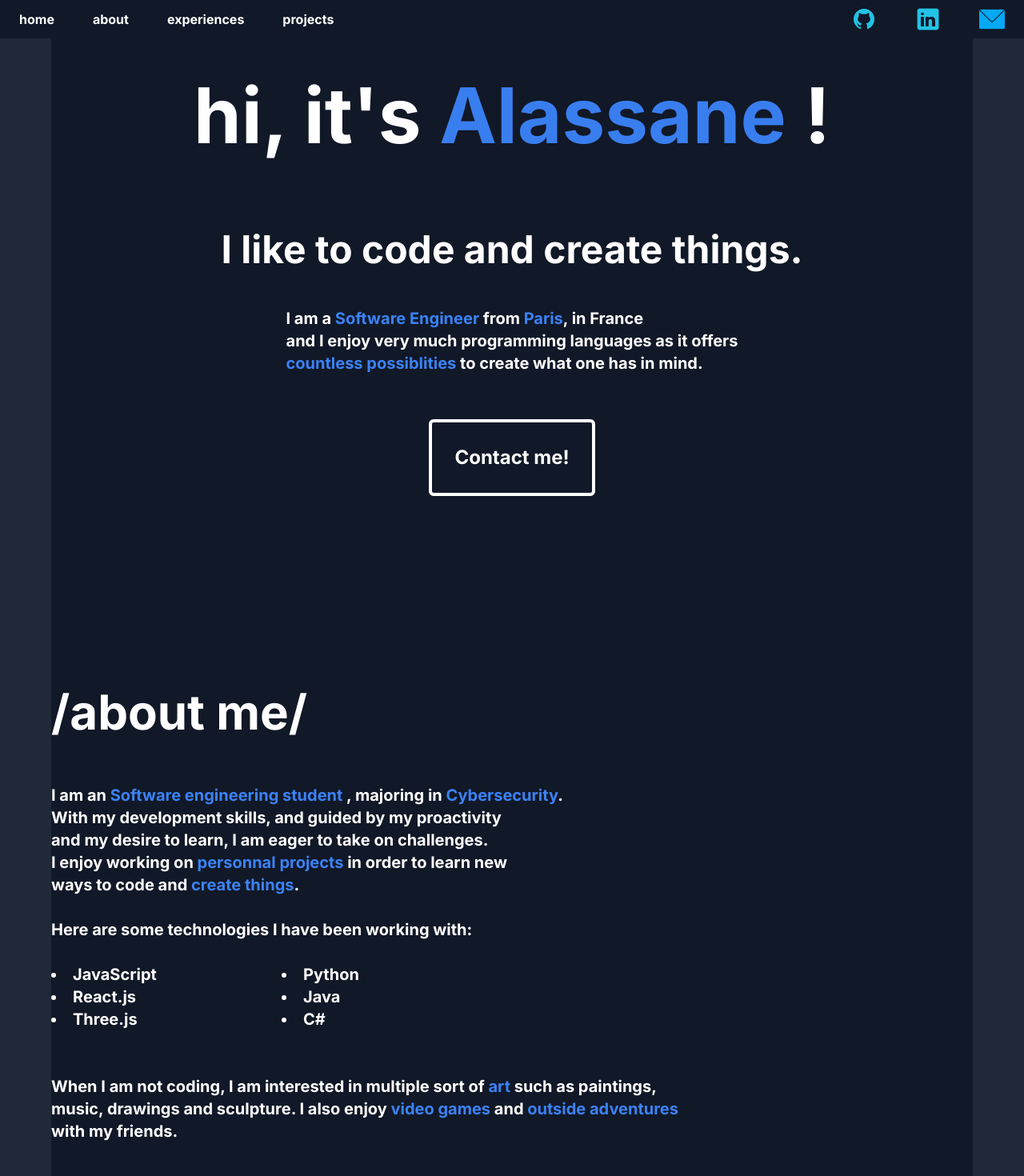
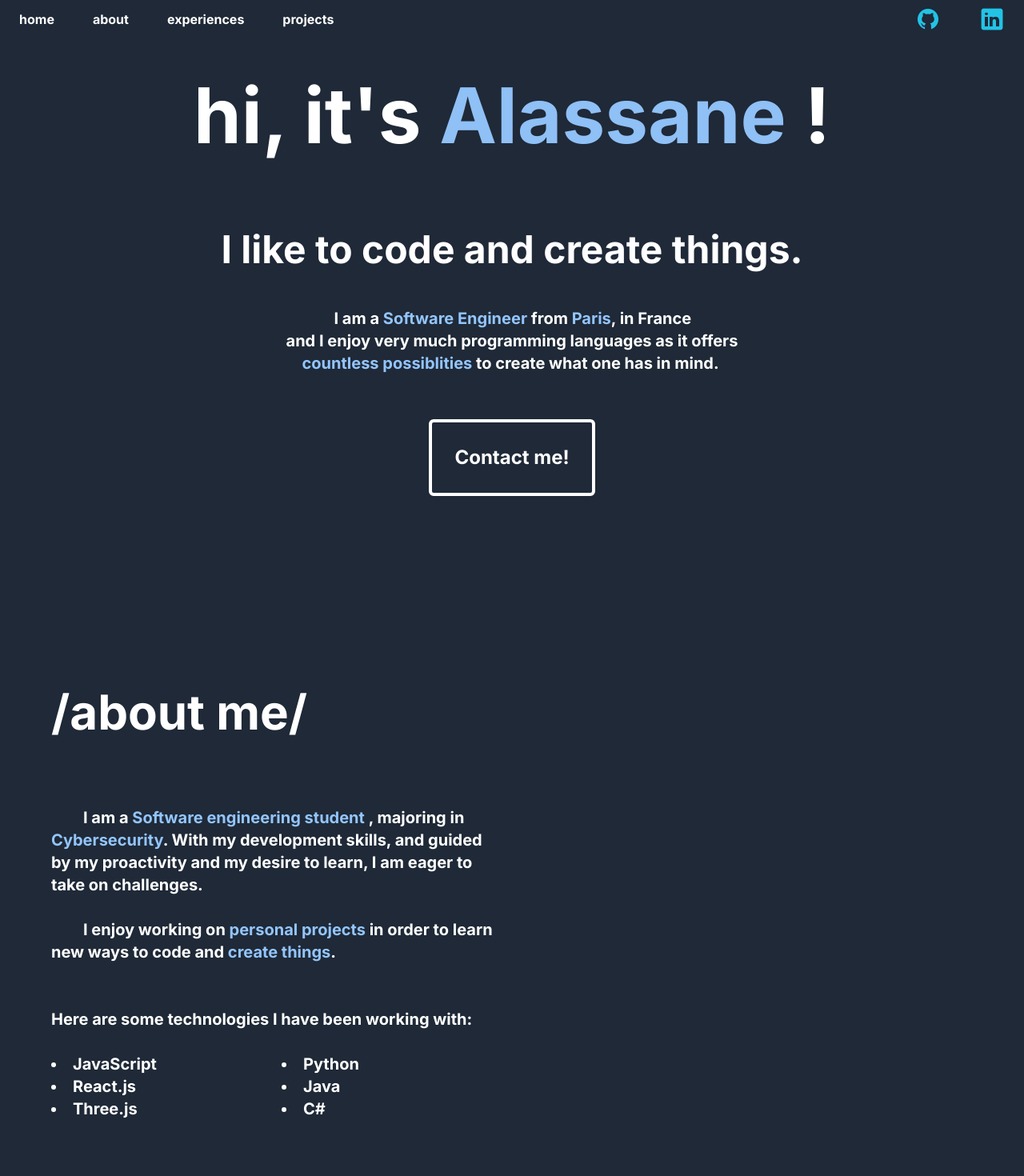
Before and after one commit to alassane8/alassanewade.com, a Next.js app in the folder portfolio/: page / in a window 1280 px wide. Shown: the top 1470 px of the page at 80% size. Built offline with nearby package versions, Linux system fonts and the light colour scheme.

Commit message:
feat: update style

```diff
--- a/portfolio/components/about.js
+++ b/portfolio/components/about.js
@@ -2,53 +2,54 @@ import React from 'react';
 
 const About = () => {
   return (
-    <div id="about" className = "h-screen mx-auto bg-gray-900 max-w-6xl">
+    <div id="about" className = "h-screen mx-auto bg-gray-800 max-w-6xl">
       <h1 className = "text-6xl font-bold text-white">
       <br />/about me/<br /><br />
       </h1>
         <p className="text-xl font-bold text-white">
-          I am an {' '}
-          <span className="text-blue-500">
+        <br /> {/* New paragraph */}
+        &emsp;&emsp;I am a {' '}
+          <span className="text-blue-300">
             Software engineering student
           </span>{' '}
             , majoring in {' '}
-          <span className="text-blue-500">
-            Cybersecurity
-          </span>.<br />
-            With my development skills, and guided by my proactivity<br />
-            and my desire to learn, I am eager to take on challenges.<br />
-            I enjoy working on {' '}
-          <span className="text-blue-500">
-            personnal projects
-          </span>{' '} in order to learn new<br />
-            ways to code and {' '}
-          <span className="text-blue-500">
+          <span className="text-blue-300">
+          <br />Cybersecurity
+          </span>.
+            With my development skills, and guided <br />by my proactivity
+            and my desire to learn, I am eager to <br />take on challenges.<br /><br />
+            &emsp;&emsp;I enjoy working on {' '}
+          <span className="text-blue-300">
+            personal projects
+          </span>{' '} in order to learn <br />
+          new ways to code and {' '}
+          <span className="text-blue-300">
             create things
-          </span>.<br /><br />
+          </span>.<br /><br /><br />
             Here are some technologies I have been working with:<br /><br />
         </p>
         <div class="flex">
           <div class="w-1/4 text-xl font-bold text-white">
-              <li className = "hover:text-blue-500">JavaScript</li>
-              <li className = "hover:text-blue-500">React.js</li>
-              <li className = "hover:text-blue-500">Three.js</li>
+              <li className = "hover:text-blue-300">JavaScript</li>
+              <li className = "hover:text-blue-300">React.js</li>
+              <li className = "hover:text-blue-300">Three.js</li>
           </div>
           <div class="w-2/4 text-xl font-bold text-white">
-              <li className = "hover:text-blue-500">Python</li>
-              <li className = "hover:text-blue-500">Java</li>
-              <li className = "hover:text-blue-500">C#</li><br /><br />
+              <li className = "hover:text-blue-300">Python</li>
+              <li className = "hover:text-blue-300">Java</li>
+              <li className = "hover:text-blue-300">C#</li><br /><br /><br />
           </div>
       </div>
       <p className="text-xl font-bold text-white">
-        When I am not coding, I am interested in multiple sort of {' '}
-          <span className="text-blue-500">
+      &emsp;&emsp;When I am not coding, I am interested in multiple sort <br />of {' '}
+          <span className="text-blue-300">
             art
-          </span>{' '} such as paintings,<br />
-          music, drawings and sculpture. I also enjoy {' '}
-          <span className="text-blue-500">
+          </span>{' '} such as paintings,
+          music, drawings and sculpture.<br /><br /> &emsp;&emsp;I also enjoy {' '}
+          <span className="text-blue-300">
             video games
           </span>{' '} and {' '}
-          <span className="text-blue-500">
+          <span className="text-blue-300">
             outside adventures
           </span><br />
         with my friends.
--- a/portfolio/components/experiences.js
+++ b/portfolio/components/experiences.js
@@ -3,7 +3,7 @@ import React from 'react';
 const Experiences = () => {
 
   return (
-    <div id="experiences" className = "h-screen mx-auto bg-gray-900 max-w-6xl">
+    <div id="experiences" className = "h-screen mx-auto bg-gray-800 max-w-6xl">
       <h1 className = "text-6xl font-bold text-white">
       <br />/experiences/<br /><br />
       </h1>
--- a/portfolio/components/footer.js
+++ b/portfolio/components/footer.js
@@ -2,7 +2,7 @@ import React from 'react';
 
 const Footer = () => {
   return (
-    <div className = "mx-auto bg-gray-900 max-w-6xl">
+    <div className = "mx-auto bg-gray-800 max-w-6xl">
         <h1 className = "text-white font bold" align= "center">
             Copyrights &#xa9; 2023 Alassane WADE. All rights reserved.<br /><br />
         </h1>
--- a/portfolio/components/header.js
+++ b/portfolio/components/header.js
@@ -3,38 +3,38 @@ import React from 'react';
 const Header = () => {
   return (
     <header>
-    <div id="home" className = "mx-auto bg-gray-900 h-screen max-w-6xl">
+    <div id="home" className = "mx-auto bg-gray-800 h-screen max-w-6xl">
       <div className="grid place-items-center">
 
           <h1 className="text-8xl font-bold text-white">
             <br />hi, it's{' '}
-            <span className="text-blue-500 animate-fade-in">
+            <span className="text-blue-300 animate-fade-in">
               Alassane
             </span>{' '}
             !<br /><br />
           </h1>
           <div className="grid place-items-center">
             <p className="text-5xl font-bold text-white">
-              I like to code and create things.<br /><br />
+            I like to code and create things.<br /><br />
             </p>
             <p className="text-xl font-bold text-white">
-                I am a {' '}
-                <span className="text-blue-500">
+            &emsp;&emsp;&emsp;I am a {' '}
+                <span className="text-blue-300">
                   Software Engineer
                 </span>{' '}
                 from {' '}
-                <span className="text-blue-500">
+                <span className="text-blue-300">
                   Paris
                 </span>
                 , in France<br />
                 and I enjoy very much programming languages as it offers <br />{' '}
-                <span className="text-blue-500">
-                  countless possiblities
+                <span className="text-blue-300">
+                &emsp;countless possiblities
                 </span>{' '}
                   to create what one has in mind.<br /><br /><br />
             </p>
           </div>
-          <button class="border-white border-t-4 border-l-4 border-r-4 border-b-4 bg-gray-900 text-2xl text-white font-bold px-7 py-7 rounded-md hover:scale-110 hover:text-blue-500 hover:border-blue-500">
+          <button class="border-white border-t-4 border-l-4 border-r-4 border-b-4 bg-gray-800 text-2xl text-white font-bold px-7 py-7 rounded-md hover:scale-110 hover:text-blue-300 hover:border-blue-300">
           <a href="https://mail.google.com/mail/u/0/#inbox?compose=DmwnWrRpccgnBHnpWBsdDfwHSHRzHXmJPKrJTFcDgdpKTLwMKLzBfGDJrtXszGHmhcktHdsbSwNV">Contact me!</a>
           </button>
         </div>
--- a/portfolio/components/navbar.js
+++ b/portfolio/components/navbar.js
@@ -2,36 +2,30 @@ import React from 'react';
 
 const NavigationBar = () => {
   return (
-    <nav className="text-white font-bold flex items-center justify-between w-full fixed bg-gray-900">
+    <nav className="text-white font-bold flex items-center justify-between w-full fixed bg-gray-800">
       <div className="flex items-center">
-        <button className="text-white font-bold py-2 px-4 transition-transform hover:scale-105 hover:text-blue-500 mx-2">
+        <button className="text-white font-bold py-2 px-4 transition-transform hover:scale-105 hover:text-blue-300 mx-2">
           <a href="#home">home</a>
         </button>
-        <button className="text-white font-bold py-2 px-4 transition-transform hover:scale-105 hover:text-blue-500 mx-2">
+        <button className="text-white font-bold py-2 px-4 transition-transform hover:scale-105 hover:text-blue-300 mx-2">
           <a href="#about">about</a>
         </button>
-        <button className="text-white font-bold py-2 px-4 transition-transform hover:scale-105 hover:text-blue-500 mx-2">
+        <button className="text-white font-bold py-2 px-4 transition-transform hover:scale-105 hover:text-blue-300 mx-2">
           <a href="#experiences">experiences</a>
         </button>
-        <button className="text-white font-bold py-2 px-4 transition-transform hover:scale-105 hover:text-blue-500 mx-2">
+        <button className="text-white font-bold py-2 px-4 transition-transform hover:scale-105 hover:text-blue-300 mx-2">
           <a href="#projects">projects</a>
         </button>
       </div>
-
       <div className="flex items-center">
-        <button className="text-white font-bold py-2 px-4 transition-transform hover:scale-110 hover:text-blue-500 mx-2">
+        <button className="text-white font-bold py-2 px-4 transition-transform hover:scale-110 hover:text-blue-300 mx-2">
           <a href="https://github.com/alassane8">
             <img src="images/github.png" alt="Github" class="h-8 w-8"></img>
           </a>
         </button>
-        <button className="text-white font-bold py-2 px-4 transition-transform hover:scale-110 hover:text-blue-500 mx-2">
+        <button className="text-white font-bold py-2 px-4 transition-transform hover:scale-110 hover:text-blue-300 mx-2">
           <a href="https://www.linkedin.com/in/alassane-wade-91181725b/">
             <img src="images/linkedin.png" alt="LinkedIn" class="h-8 w-8"></img>
-          </a>
-        </button>
-        <button className="text-white font-bold py-2 px-4 transition-transform hover:scale-110 hover:text-blue-500 mx-2">
-          <a href="https://mail.google.com/mail/u/0/#inbox?compose=DmwnWrRpccgnBHnpWBsdDfwHSHRzHXmJPKrJTFcDgdpKTLwMKLzBfGDJrtXszGHmhcktHdsbSwNV">
-            <img src="images/email.png" alt="Email" class="h-8 w-8"></img>
           </a>
         </button>
       </div>
--- a/portfolio/components/projects.js
+++ b/portfolio/components/projects.js
@@ -2,7 +2,7 @@ import React from 'react';
 
 const Projects = () => {
   return (
-    <div id="projects" className = "h-screen mx-auto bg-gray-900 max-w-6xl">
+    <div id="projects" className = "h-screen mx-auto bg-gray-800 max-w-6xl">
     <h1 className = "text-6xl font-bold text-white">
     <br />/projects/<br /><br />
     </h1>
```
